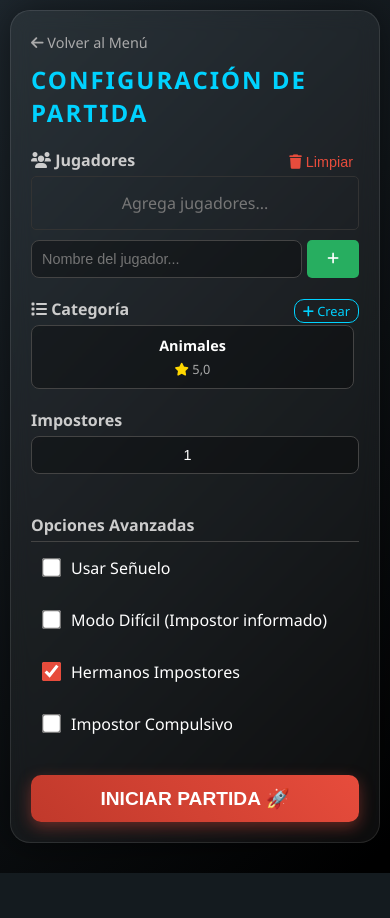
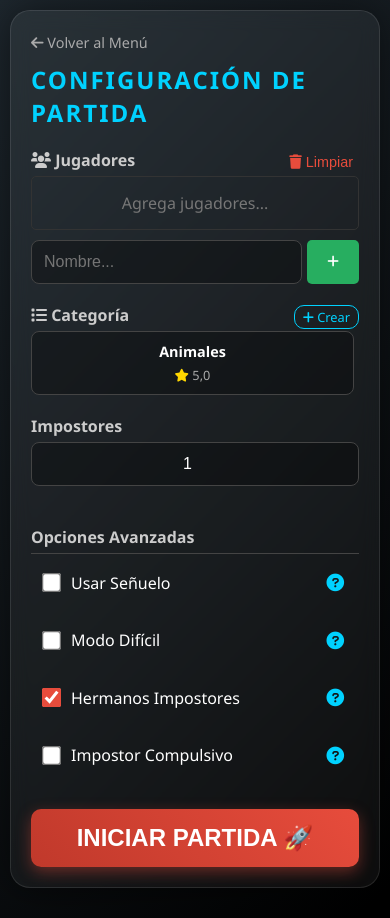
Before and after one commit to Aguaio/GAMES, a Django app: template juego/templates/juego/sala_espera.html in a window 390 px wide. Before the commit the page ends 873 px from the top, so only its background shows below. Run offline with Django 5.2, Linux system fonts and the light colour scheme; the template is opened without the code that fills it: values that come from a table or form of the project are taken from there, others are empty; data comes from the database, SQL or seed files in the repository.

Commit message:
Update sala_espera.html

```diff
--- a/juego/templates/juego/sala_espera.html
+++ b/juego/templates/juego/sala_espera.html
@@ -22,7 +22,7 @@
         .col-config { flex: 3; padding: 30px; border-right: 1px solid rgba(255,255,255,0.1); }
         .col-info { flex: 2; padding: 30px; background: rgba(0,0,0,0.2); display: flex; flex-direction: column; justify-content: center; }
 
-        h2 { color: #00d2ff; margin-top: 0; text-transform: uppercase; letter-spacing: 2px; }
+        h2 { color: #00d2ff; margin-top: 0; text-transform: uppercase; letter-spacing: 2px; font-size: 1.5rem; }
         label { display: block; margin-bottom: 5px; color: #ccc; font-weight: bold; }
 
         .input-group { margin-bottom: 20px; }
@@ -40,7 +40,6 @@
         .btn-add { background: #27ae60; color: white; border: none; padding: 10px 20px; border-radius: 5px; cursor: pointer; font-weight: bold; }
         .btn-del { color: #e74c3c; cursor: pointer; background: none; border: none; font-size: 1.1rem; }
         .btn-clear-all { background: none; border: none; color: #e74c3c; cursor: pointer; font-size: 0.9rem; margin-left: 10px; }
-        .btn-clear-all:hover { text-decoration: underline; }
 
         .cat-grid { display: grid; grid-template-columns: 1fr 1fr; gap: 10px; max-height: 200px; overflow-y: auto; padding-right: 5px; }
         .cat-card {
@@ -52,9 +51,12 @@
         .cat-name { font-weight: bold; font-size: 0.9rem; margin-bottom: 5px; }
         .cat-stars { font-size: 0.8rem; color: #aaa; }
 
-        .option-row { display: flex; align-items: center; gap: 10px; margin-bottom: 10px; padding: 10px; border-radius: 8px; transition: 0.3s; cursor: pointer; }
+        .option-row { display: flex; align-items: center; gap: 10px; margin-bottom: 10px; padding: 10px; border-radius: 8px; transition: 0.3s; cursor: pointer; position: relative;}
         .option-row:hover { background: rgba(255,255,255,0.1); }
         input[type="checkbox"] { transform: scale(1.5); accent-color: #e74c3c; cursor: pointer;}
+
+        /* Icono de Ayuda (?) */
+        .help-icon { color: #00d2ff; margin-left: auto; font-size: 1.1rem; padding: 5px; }
 
         .info-box { border: 2px solid #00d2ff; padding: 20px; border-radius: 15px; text-align: center; box-shadow: 0 0 20px rgba(0, 210, 255, 0.2); transition: all 0.3s ease; }
         .info-title { color: #00d2ff; font-size: 1.2rem; margin-bottom: 10px; font-weight: bold; }
@@ -71,44 +73,23 @@
         .modal-overlay { display: none; position: fixed; top: 0; left: 0; width: 100%; height: 100%; background: rgba(0, 0, 0, 0.8); backdrop-filter: blur(5px); z-index: 2000; justify-content: center; align-items: center; }
         .modal-content { background: #1a1a2e; padding: 30px; border-radius: 15px; width: 300px; border: 2px solid #e74c3c; text-align: center; box-shadow: 0 0 30px rgba(231, 76, 60, 0.3); animation: popIn 0.3s ease; }
         @keyframes popIn { from{transform:scale(0.8);opacity:0;} to{transform:scale(1);opacity:1;} }
-        @media (max-width: 768px) { .main-container { flex-direction: column; } }
 
         .btn-create-cat { font-size: 0.8rem; background: none; border: 1px solid #00d2ff; color: #00d2ff; padding: 2px 8px; border-radius: 10px; cursor: pointer; margin-left: 10px; text-decoration: none; }
-        .btn-create-cat:hover { background: #00d2ff; color: #000; }
 
-        /* --- AJUSTE MOVIL: SALA DE ESPERA --- */
         @media (max-width: 768px) {
-            body { align-items: flex-start; padding: 10px; overflow-y: auto; } /* Permitir scroll */
-            .main-container {
-                flex-direction: column; /* Apilar verticalmente */
-                width: 100%;
-                margin-bottom: 20px;
-                max-height: none; /* Quitar límite de altura */
-            }
-            .col-config {
-                padding: 20px;
-                border-right: none;
-                width: 100%;
-                box-sizing: border-box; /* Evitar desbordes */
-            }
-            /* Ocultamos la caja de información en celular porque ocupa mucho espacio */
-            .col-info { display: none; }
-
-            /* Ajustar inputs y botones */
-            input[type="text"], input[type="number"] { font-size: 0.9rem; padding: 10px; }
-            .btn-start { font-size: 1.2rem; padding: 12px; }
-
-            /* Grid de categorías en 1 sola columna si es muy estrecho */
+            body { align-items: flex-start; padding: 10px; overflow-y: auto; }
+            .main-container { flex-direction: column; width: 100%; margin-bottom: 20px; max-height: none; }
+            .col-config { padding: 20px; border-right: none; width: 100%; box-sizing: border-box; }
+            .col-info { display: none; } /* Ocultar panel info en móvil */
             .cat-grid { grid-template-columns: 1fr; }
         }
-
     </style>
 </head>
 <body>
 
     <div id="alertModal" class="modal-overlay">
         <div class="modal-content">
-            <h2 style="color: #e74c3c; margin-top: 0;"><i class="fas fa-exclamation-triangle"></i> Atención</h2>
+            <h2 id="alertTitle" style="color: #e74c3c; margin-top: 0;"><i class="fas fa-exclamation-triangle"></i> Atención</h2>
             <p id="alertMessage" style="color: #ddd; font-size: 1.1rem; margin: 20px 0;">Error</p>
             <button class="btn-start" onclick="closeAlertModal()" style="width: auto; padding: 10px 30px; font-size: 1rem; margin-top: 0;">Entendido</button>
         </div>
@@ -124,20 +105,18 @@
                     <label><i class="fas fa-users"></i> Jugadores</label>
                     <button class="btn-clear-all" onclick="clearAllPlayers()" title="Borrar lista"><i class="fas fa-trash"></i> Limpiar</button>
                 </div>
-
                 <div class="player-list" id="playerListContainer"></div>
                 <div style="display:flex; gap:5px;">
-                    <input type="text" id="newPlayerName" placeholder="Nombre del jugador..." onkeypress="handleEnter(event)">
+                    <input type="text" id="newPlayerName" placeholder="Nombre..." onkeypress="handleEnter(event)">
                     <button class="btn-add" onclick="addPlayer()"><i class="fas fa-plus"></i></button>
                 </div>
             </div>
 
-            <div class="input-group" onmouseenter="showInfo('category')" onmouseleave="resetInfo()">
+            <div class="input-group">
                 <div style="display: flex; align-items: center; justify-content: space-between;">
                     <label><i class="fas fa-list"></i> Categoría</label>
                     <a href="{% url 'crear_categoria_usuario' %}" class="btn-create-cat"><i class="fas fa-plus"></i> Crear</a>
                 </div>
-
                 <input type="hidden" id="categorySelect" value="">
                 <div class="cat-grid" id="catGrid">
                     {% for cat in categorias %}
@@ -159,20 +138,35 @@
             </div>
 
             <label style="margin-top:20px; border-bottom:1px solid #444; padding-bottom:5px;">Opciones Avanzadas</label>
+
             <div class="option-row" onmouseenter="showInfo('senuelo')" onmouseleave="resetInfo()">
-                <input type="checkbox" id="checkSenuelo" onchange="toggleSenueloSub()"> <span>Usar Señuelo</span>
+                <input type="checkbox" id="checkSenuelo" onchange="toggleSenueloSub()">
+                <span>Usar Señuelo</span>
+                <i class="fas fa-question-circle help-icon" onclick="showMobileInfo(event, 'senuelo')"></i>
             </div>
+
             <div class="option-row" id="rowSenueloSabe" style="margin-left: 30px; display:none;" onmouseenter="showInfo('senuelo_sabe')" onmouseleave="resetInfo()">
-                <input type="checkbox" id="checkSenueloSabe" checked> <span>Señuelo sabe su rol</span>
+                <input type="checkbox" id="checkSenueloSabe" checked>
+                <span>Señuelo sabe su rol</span>
+                <i class="fas fa-question-circle help-icon" onclick="showMobileInfo(event, 'senuelo_sabe')"></i>
             </div>
+
             <div class="option-row" onmouseenter="showInfo('dificil')" onmouseleave="resetInfo()">
-                <input type="checkbox" id="checkDificil"> <span>Modo Difícil (Impostor informado)</span>
+                <input type="checkbox" id="checkDificil">
+                <span>Modo Difícil</span>
+                <i class="fas fa-question-circle help-icon" onclick="showMobileInfo(event, 'dificil')"></i>
             </div>
+
             <div class="option-row" onmouseenter="showInfo('hermanos')" onmouseleave="resetInfo()">
-                <input type="checkbox" id="checkHermanos" checked> <span>Hermanos Impostores</span>
+                <input type="checkbox" id="checkHermanos" checked>
+                <span>Hermanos Impostores</span>
+                <i class="fas fa-question-circle help-icon" onclick="showMobileInfo(event, 'hermanos')"></i>
             </div>
+
             <div class="option-row" onmouseenter="showInfo('compulsivo')" onmouseleave="resetInfo()">
-                <input type="checkbox" id="checkCompulsivo"> <span>Impostor Compulsivo</span>
+                <input type="checkbox" id="checkCompulsivo">
+                <span>Impostor Compulsivo</span>
+                <i class="fas fa-question-circle help-icon" onclick="showMobileInfo(event, 'compulsivo')"></i>
             </div>
 
             <button class="btn-start" onclick="startGame()">INICIAR PARTIDA 🚀</button>
@@ -189,42 +183,23 @@
     </div>
 
     <script>
-        function showCustomAlert(msg) { document.getElementById('alertMessage').innerText = msg; document.getElementById('alertModal').style.display = 'flex'; }
+        // Función alerta mejorada
+        function showCustomAlert(msg, title="Atención") {
+            document.getElementById('alertTitle').innerText = title;
+            document.getElementById('alertMessage').innerText = msg;
+            document.getElementById('alertModal').style.display = 'flex';
+        }
         function closeAlertModal() { document.getElementById('alertModal').style.display = 'none'; }
 
-        // --- MEMORIA DE JUGADORES ---
         let players = JSON.parse(localStorage.getItem('my_players')) || [];
-
-        function savePlayersToMemory() {
-            localStorage.setItem('my_players', JSON.stringify(players));
-        }
-
+        function savePlayersToMemory() { localStorage.setItem('my_players', JSON.stringify(players)); }
         function addPlayer() {
             let input = document.getElementById('newPlayerName');
             let name = input.value.trim();
-            if(name && !players.includes(name)) {
-                players.push(name);
-                savePlayersToMemory(); // Guardar
-                renderPlayers();
-                input.value = '';
-                input.focus();
-            }
+            if(name && !players.includes(name)) { players.push(name); savePlayersToMemory(); renderPlayers(); input.value = ''; input.focus(); }
         }
-
-        function removePlayer(index) {
-            players.splice(index, 1);
-            savePlayersToMemory(); // Guardar
-            renderPlayers();
-        }
-
-        function clearAllPlayers() {
-            if(confirm('¿Borrar toda la lista de jugadores?')) {
-                players = [];
-                savePlayersToMemory();
-                renderPlayers();
-            }
-        }
-
+        function removePlayer(index) { players.splice(index, 1); savePlayersToMemory(); renderPlayers(); }
+        function clearAllPlayers() { if(confirm('¿Borrar lista?')) { players = []; savePlayersToMemory(); renderPlayers(); } }
         function renderPlayers() {
             let container = document.getElementById('playerListContainer');
             let html = '';
@@ -232,8 +207,6 @@
             players.forEach((p, i) => { html += `<div class="player-item"><span>${i+1}. ${p}</span><button class="btn-del" onclick="removePlayer(${i})"><i class="fas fa-times"></i></button></div>`; });
             container.innerHTML = html;
         }
-
-        // Renderizar al inicio
         renderPlayers();
 
         function handleEnter(e) { if(e.key === 'Enter') addPlayer(); }
@@ -248,8 +221,18 @@
             'hermanos': {t: 'HERMANOS IMPOSTORES', d: 'Si hay más de 1 impostor, compartirán la misma palabra falsa (o ausencia de ella).'},
             'compulsivo': {t: 'IMPOSTOR COMPULSIVO', d: 'Permite que un jugador repita el rol de Impostor en la siguiente partida (genera paranoia).'}
         };
+
+        // Función Desktop (Hover)
         function showInfo(key) { document.getElementById('infoTitle').innerText = descriptions[key].t; document.getElementById('infoText').innerText = descriptions[key].d; }
         function resetInfo() { showInfo('default'); }
+
+        // Función Móvil (Click en icono ?)
+        function showMobileInfo(e, key) {
+            e.stopPropagation(); // Evita que se marque el checkbox al dar clic en la interrogación
+            let info = descriptions[key];
+            showCustomAlert(info.d, info.t); // Reutilizamos el modal de alerta pero con el texto de info
+        }
+
         function toggleSenueloSub() { let main = document.getElementById('checkSenuelo').checked; document.getElementById('rowSenueloSabe').style.display = main ? 'flex' : 'none'; }
         setInterval(() => { fetch("{% url 'api_ping' %}"); }, 10000);
 
@@ -275,5 +258,4 @@
         }
     </script>
 </body>
-
 </html>
```
